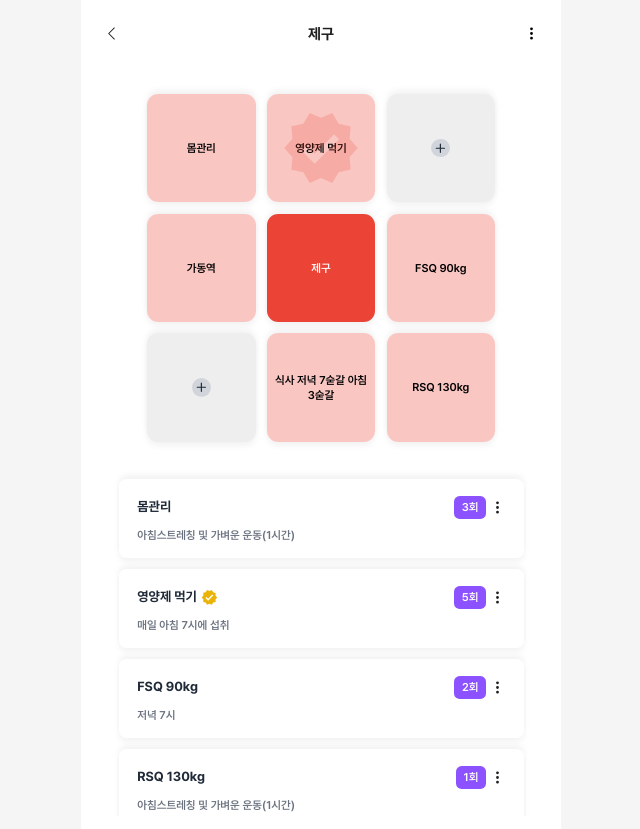
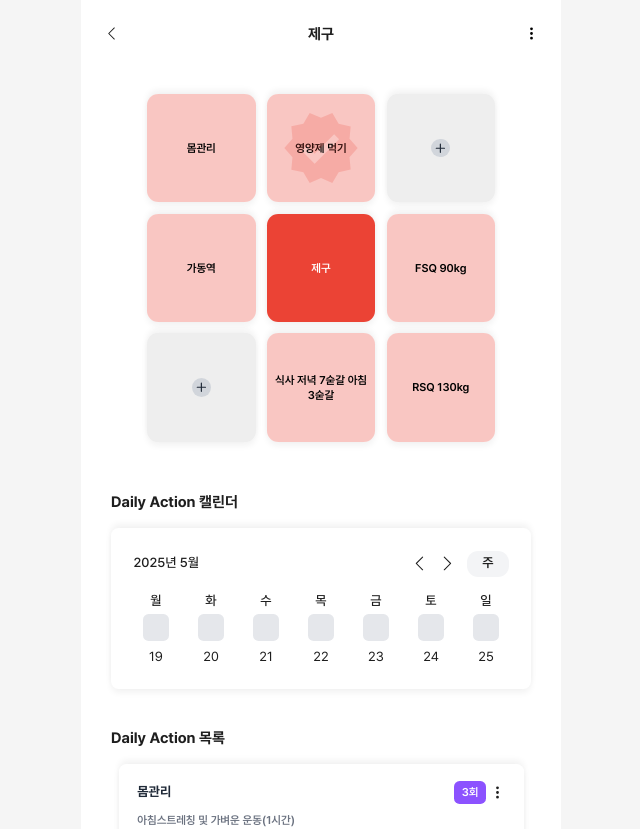
Before and after one commit to canDoItArt/front-end, a React (Vite) app: page /front-end/subgoal in a window 1280 px wide. Shown: the top 829 px of the page, without its empty margins (319-959 px from the left). Built offline with nearby package versions, Linux system fonts and the light colour scheme.

Commit message:
서브골 캘린더를 각 서브골 상세페이지로 이동 #65

```diff
--- /dev/null
+++ b/src/components/DailyActionCalendar.jsx
@@ -0,0 +1,145 @@
+import React, { useState, useEffect } from "react";
+import { BsChevronLeft, BsChevronRight } from "react-icons/bs";
+import hexToColorClass from "../constants/colorMappings";
+
+export default function DailyActionCalendar({ subGoals }) {
+    const [currentDate, setCurrentDate] = useState(new Date());
+    const [viewMode, setViewMode] = useState("week"); // 'week' 또는 'month' 모드
+    const [dateColorMap, setDateColorMap] = useState({});
+
+    useEffect(() => {
+        if (subGoals) {
+            const mappedColors = subGoals.strict.reduce((acc, { checkedDate }) => {
+                acc[checkedDate] = hexToColorClass[subGoals.color] || "bg-gray-200";
+                return acc;
+            }, {});
+            setDateColorMap(mappedColors);
+        }
+    }, [subGoals]);
+
+    const handlePrevDate = () => {
+        const newDate = new Date(currentDate);
+        if (viewMode === "week") {
+            newDate.setDate(currentDate.getDate() - 7);
+        } else {
+            newDate.setMonth(currentDate.getMonth() - 1);
+        }
+        setCurrentDate(newDate);
+    };
+
+    const handleNextDate = () => {
+        const newDate = new Date(currentDate);
+        if (viewMode === "week") {
+            newDate.setDate(currentDate.getDate() + 7);
+        } else {
+            newDate.setMonth(currentDate.getMonth() + 1);
+        }
+        setCurrentDate(newDate);
+    };
+
+    const getStartOfWeek = (date) => {
+        const day = date.getDay();
+        const diff = day === 0 ? -6 : 1 - day;
+        return new Date(date.getFullYear(), date.getMonth(), date.getDate() + diff);
+    };
+
+    const getDaysInMonth = (year, month) => {
+        return new Date(year, month + 1, 0).getDate();
+    };
+
+    const renderWeek = () => {
+        const startOfWeek = getStartOfWeek(currentDate);
+        return (
+            <div className="flex justify-between">
+                {Array.from({ length: 7 }, (_, i) => {
+                    const day = new Date(startOfWeek);
+                    day.setDate(startOfWeek.getDate() + i);
+                    const formattedDate = day.toISOString().split("T")[0];
+
+                    return (
+                        <div key={i} className="flex flex-col items-center w-12">
+                            <span className="text-sm font-medium">
+                                {["월", "화", "수", "목", "금", "토", "일"][i]}
+                            </span>
+                            <div
+                                className={`w-7 h-7 my-1 flex items-center justify-center rounded-md ${dateColorMap[formattedDate] || "bg-gray-200"}`}
+                            />
+                            <span className="text-sm mt-1">{day.getDate()}</span>
+                        </div>
+                    );
+                })}
+            </div>
+        );
+    };
+
+    const renderMonth = () => {
+        const year = currentDate.getFullYear();
+        const month = currentDate.getMonth();
+        const daysInMonth = getDaysInMonth(year, month);
+        const firstDayOfMonth = new Date(year, month, 1).getDay();
+        const adjustedFirstDay = firstDayOfMonth === 0 ? 6 : firstDayOfMonth - 1;
+        const totalCells = daysInMonth + adjustedFirstDay;
+        const totalRows = Math.ceil(totalCells / 7);
+
+        return (
+            <div>
+                <div className="flex justify-between">
+                    {["월", "화", "수", "목", "금", "토", "일"].map((weekday, i) => (
+                        <div key={i} className="w-12 text-center font-medium text-sm">{weekday}</div>
+                    ))}
+                </div>
+                {Array.from({ length: totalRows }, (_, week) => (
+                    <div key={week} className="flex justify-between">
+                        {Array.from({ length: 7 }, (_, i) => {
+                            const cellIndex = week * 7 + i;
+                            const dayNumber = cellIndex - adjustedFirstDay + 1;
+
+                            if (cellIndex < adjustedFirstDay || dayNumber > daysInMonth) {
+                                return <div key={`empty-${week}-${i}`} className="w-12 h-12"></div>;
+                            }
+
+                            const formattedDate = `${year}-${(month + 1).toString().padStart(2, "0")}-${dayNumber.toString().padStart(2, "0")}`;
+                            return (
+                                <div key={`day-${week}-${i}`} className="flex flex-col items-center w-12">
+                                    <div
+                                        className={`w-7 h-7 my-1 flex items-center justify-center rounded-md ${dateColorMap[formattedDate] || "bg-gray-200"}`}
+                                    />
+                                    <span className="text-sm mt-1">{dayNumber}</span>
+                                </div>
+                            );
+                        })}
+                    </div>
+                ))}
+            </div>
+        );
+    };
+
+    return (
+        <div className="w-full bg-white p-6 rounded-lg shadow-customShadow">
+            {/* <h3 className="text-base font-bold text-customTextBlack mb-2">Daily Action 캘린더</h3> */}
+            {/* 날짜 네비게이션 */}
+            <div className="flex items-center justify-between mb-4">
+                <h2 className="text-sm font-medium">
+                    {currentDate.getFullYear()}년 {currentDate.getMonth() + 1}월
+                </h2>
+                <div className="flex items-center space-x-3">
+                    <button onClick={handlePrevDate} className="text-lg font-bold">
+                        <BsChevronLeft />
+                    </button>
+                    <button onClick={handleNextDate} className="text-lg font-bold">
+                        <BsChevronRight />
+                    </button>
+                    <button
+                        onClick={() => setViewMode(viewMode === "week" ? "month" : "week")}
+                        className="bg-gray-100 text-customTextBlack text-sm font-semibold px-4 py-1 rounded-xl"
+                    >
+                        {viewMode === "week" ? "주" : "월"}
+                    </button>
+                </div>
+            </div>
+
+            {/* 캘린더 렌더링 */}
+            {viewMode === "week" ? renderWeek() : renderMonth()}
+        </div>
+    );
+}
--- a/src/components/DailyActionTiles.jsx
+++ b/src/components/DailyActionTiles.jsx
@@ -85,9 +85,9 @@ export default function DailyActionTiles({ title, dailyActions, color, importedG
                         return <GoalTile key={`title-${index}`} text={title} color={hexToColorClass[color]} />;
                     }
 
-                    const action = dailyActions.find((action) => action.s === id);
+                    const action = dailyActions.find((action) => action.target_num === id);
                     if (action) {
-                        if (action.achievement === true) {
+                        if (action.is_achieved === true) {
                             return (
                                 <button
                                     key={`goal-${action.id}`}
--- a/src/mocks/subGoal.js
+++ b/src/mocks/subGoal.js
@@ -2,14 +2,19 @@ const subGoalMockData = [
     {
         subGoalName: "제구",
         color: "#EB4335",
-        achievement: false,
+        is_achieved: false,
+        strict: [
+            { checkedDate: "2025-02-04" },
+            { checkedDate: "2025-02-07" },
+            { checkedDate: "2025-02-08" },
+        ],
         dailyActions: [
-            { id: 1, s:"1", title: "몸관리", content: "아침스트레칭 및 가벼운 운동(1시간)", routine: "3", achievement: false },
-            { id: 2, s:"2", title: "영양제 먹기", content: "매일 아침 7시에 섭취", routine: "5", achievement: true },
-            { id: 3, s:"4", title: "FSQ 90kg", content: "저녁 7시", routine: "2", achievement: false },
-            { id: 4, s:"5", title: "RSQ 130kg", content: "아침스트레칭 및 가벼운 운동(1시간)", routine: "1", achievement: false },
-            { id: 5, s:"6", title: "식사 저녁 7숟갈 아침 3숟갈", content: "아침스트레칭 및 가벼운 운동(1시간)", routine: "4", achievement: false },
-            { id: 6, s:"8", title: "가동역", content: "아침스트레칭 및 가벼운 운동(1시간)", routine: "3", achievement: false },
+            { id: 1, target_num: "1", title: "몸관리", content: "아침스트레칭 및 가벼운 운동(1시간)", routine: "3", is_achieved: false },
+            { id: 2, target_num: "2", title: "영양제 먹기", content: "매일 아침 7시에 섭취", routine: "5", is_achieved: true },
+            { id: 3, target_num: "4", title: "FSQ 90kg", content: "저녁 7시", routine: "2", achievement: false },
+            { id: 4, target_num: "5", title: "RSQ 130kg", content: "아침스트레칭 및 가벼운 운동(1시간)", routine: "1", is_achieved: false },
+            { id: 5, target_num: "6", title: "식사 저녁 7숟갈 아침 3숟갈", content: "아침스트레칭 및 가벼운 운동(1시간)", routine: "4", is_achieved: false },
+            { id: 6, target_num: "8", title: "가동역", content: "아침스트레칭 및 가벼운 운동(1시간)", routine: "3", is_achieved: false },
         ]
     },
 ];
--- a/src/pages/MyArtPage.jsx
+++ b/src/pages/MyArtPage.jsx
@@ -22,7 +22,7 @@ export default function MyArtPage() {
 
                 <SubGoalTiles title={currentData.mainGoals.name} subGoals={currentData.subGoals} importedGoal={importedGoal}/>
 
-                <SubGoalCalendar subGoals={currentData.subGoals} />
+                {/* <SubGoalCalendar subGoals={currentData.subGoals} /> */}
             </div>
 
         </div>
--- a/src/pages/SubGoalPage.jsx
+++ b/src/pages/SubGoalPage.jsx
@@ -4,6 +4,7 @@ import Header from "../components/Header";
 import DailyActionTiles from "../components/DailyActionTiles";
 import subGoalMockData from "../mocks/subGoal";
 import DailyActionList from "../components/DailyActionList";
+import DailyActionCalendar from "../components/DailyActionCalendar";
 
 export default function SubGoalPage() {
     const location = useLocation();
@@ -13,19 +14,26 @@ export default function SubGoalPage() {
     return (
         <div className="flex flex-col items-center justify-start min-h-screen bg-white px-6">
 
-            <Header title={currentData.subGoalName} page="SubGoalPage" achievement={currentData.achievement} />
+            <Header title={currentData.subGoalName} page="SubGoalPage" achievement={currentData.is_achieved} />
 
             {/* 메인 콘텐츠 영역 */}
             <div className="mt-20 mb-6 w-full">
                 <DailyActionTiles title={currentData.subGoalName} dailyActions={currentData.dailyActions} color={currentData.color} importedGoal={importedGoal} />
-                <div className="p-2 overflow-y-auto max-h-[calc(100vh-445px)]">
+
+                <div className="mt-6 p-2 ">
+                    <h3 className="text-base font-bold text-customTextBlack mb-4">Daily Action 캘린더</h3>
+                    <DailyActionCalendar subGoals={currentData} />
+                </div>
+
+                <div className="mt-6 p-2 ">
+                    <h3 className="text-base font-bold text-customTextBlack mb-4">Daily Action 목록</h3>
                     {currentData.dailyActions.map((action) => (
                         <DailyActionList
                             key={action.id} // <- resetKey를 key에 포함하여 상태 초기화
                             title={action.title}
                             content={action.content}
                             routine={action.routine}
-                            achievement={action.achievement}
+                            achievement={action.is_achieved}
                         />
                     ))}
                 </div>
```
